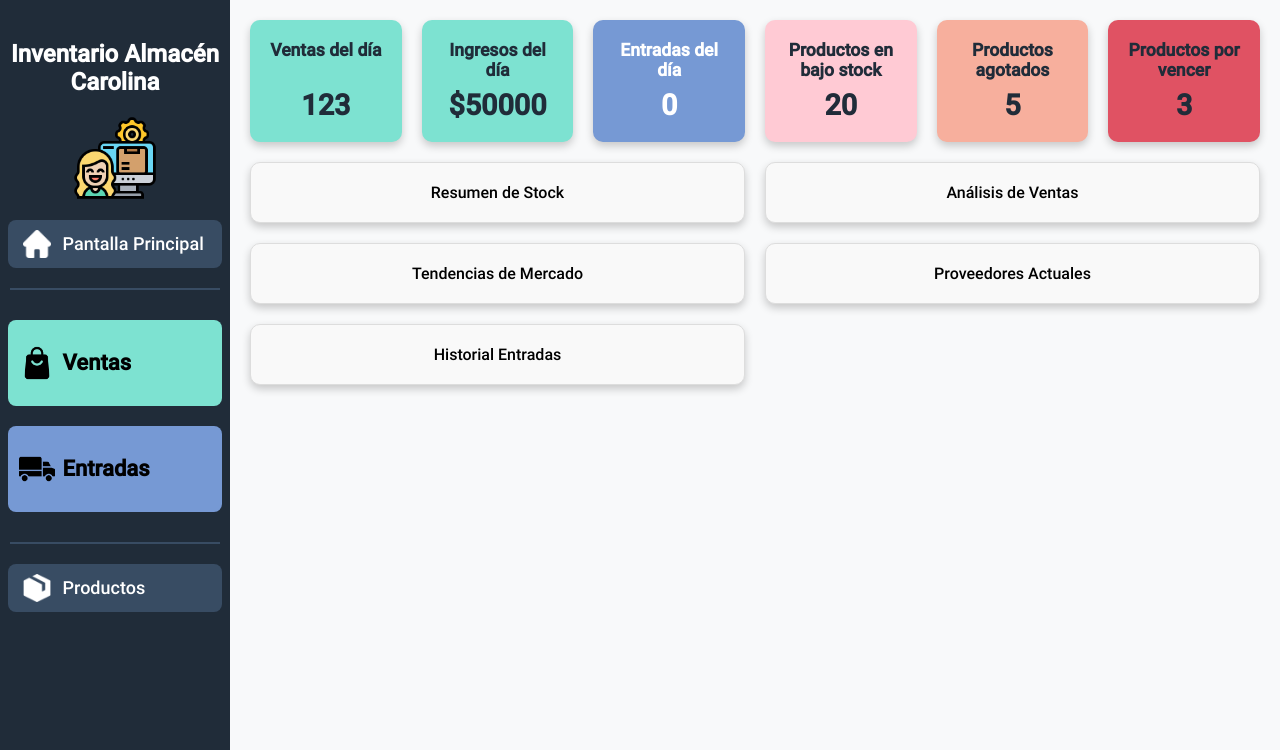
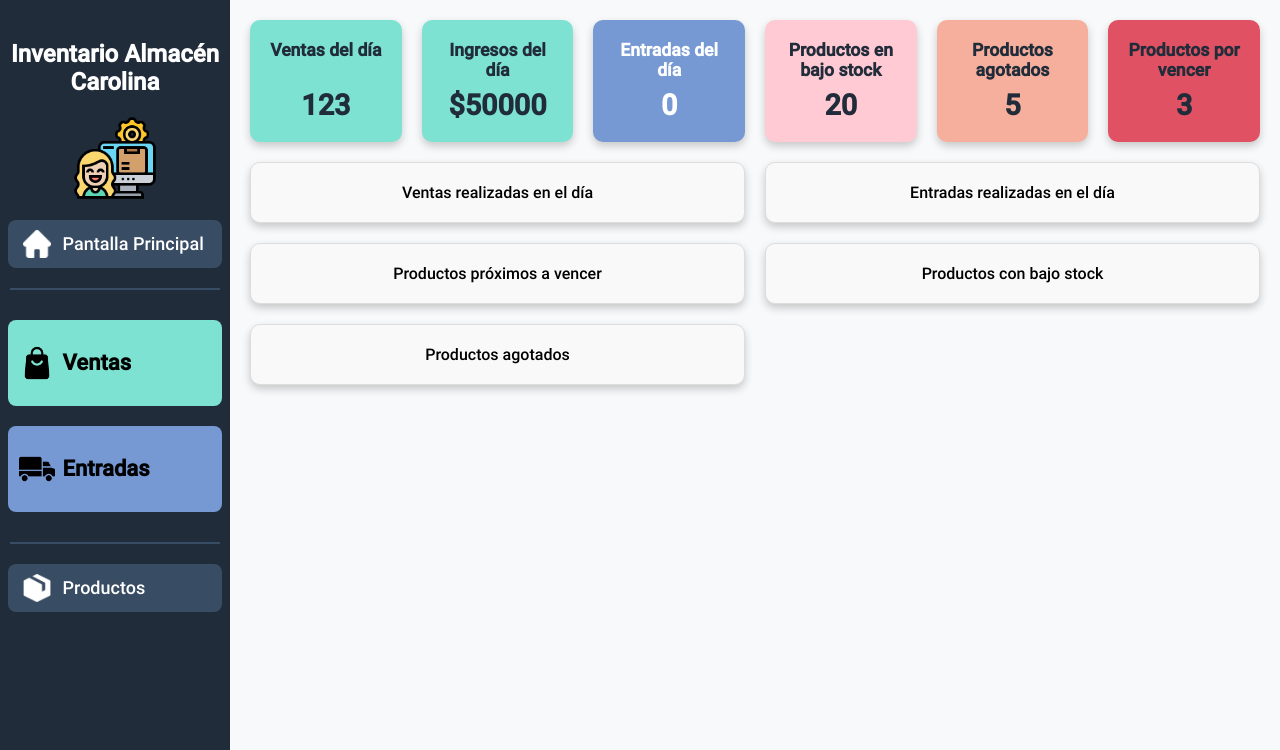
Before and after one commit to garaneda21/sistema-de-inventario-php, a PHP site: page / in a window 1280 px wide. Shown: the part 50-800 px from the top of the page. Run offline with PHP 8.4, Linux system fonts and the light colour scheme; data that the repository does not hold is empty.

Commit message:
cambiadas etiquetas en dashboard

```diff
--- a/index.php
+++ b/index.php
@@ -61,11 +61,21 @@ require_once "includes/dashboard/entradas_del_dia.php"
 
                 <!-- Segunda fila: Elementos con 2 o 4 columnas de espacio -->
                 <div class="dashboard-row general-info">
-                    <div class="info-card" style="grid-column: span 3;">Resumen de Stock</div>
-                    <div class="info-card" style="grid-column: span 3;">Análisis de Ventas</div>
-                    <div class="info-card" style="grid-column: span 3;">Tendencias de Mercado</div>
-                    <div class="info-card" style="grid-column: span 3;">Proveedores Actuales</div>
-                    <div class="info-card" style="grid-column: span 3;">Historial Entradas</div>
+                    <div class="info-card" style="grid-column: span 3;">
+                        Ventas realizadas en el día
+                    </div>
+                    <div class="info-card" style="grid-column: span 3;">
+                        Entradas realizadas en el día
+                    </div>
+                    <div class="info-card" style="grid-column: span 3;">
+                        Productos próximos a vencer
+                    </div>
+                    <div class="info-card" style="grid-column: span 3;">
+                        Productos con bajo stock
+                    </div>
+                    <div class="info-card" style="grid-column: span 3;">
+                        Productos agotados
+                    </div>
                 </div>
             </div>
 
```
